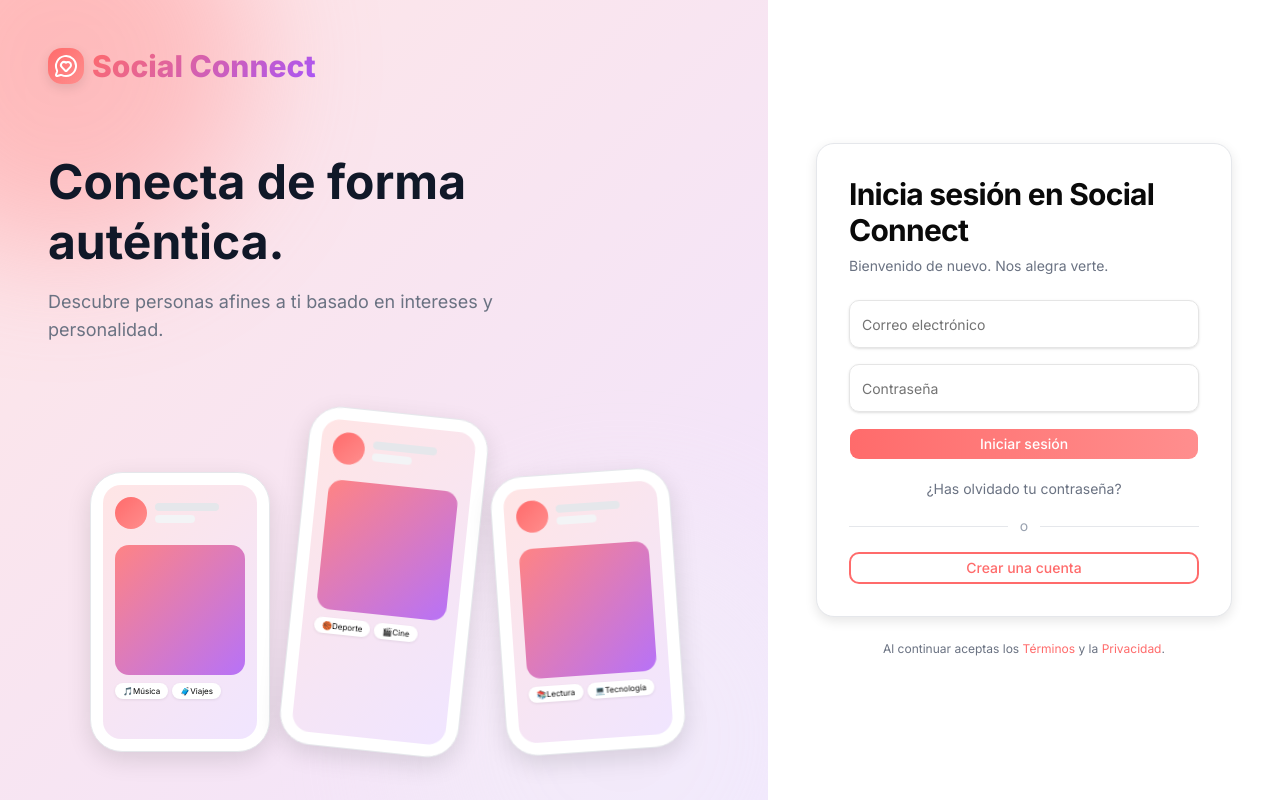
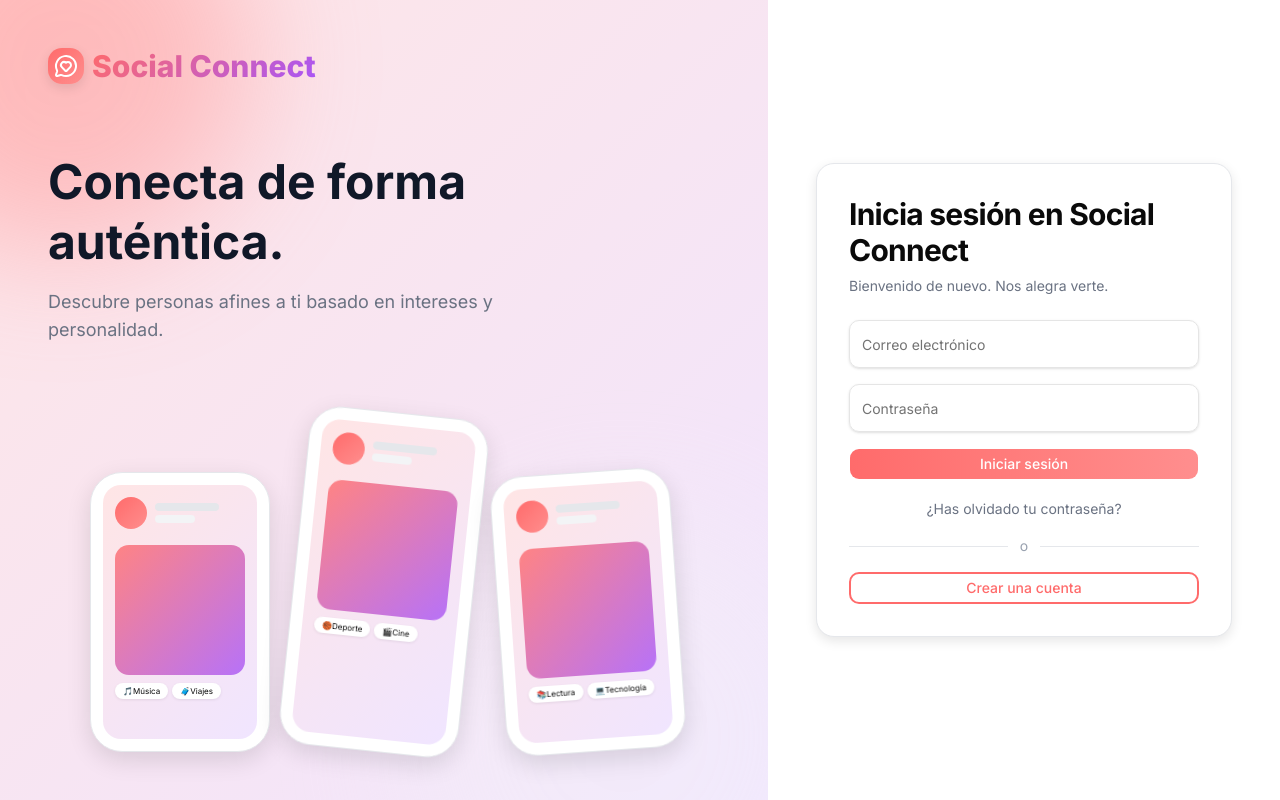
Before and after one commit to juanmariabravo/tfg-social-connect-frontend, a React (Vite) app: page / in a window 1280 px wide. Built offline with nearby package versions, Linux system fonts and the light colour scheme; no server answers.

Commit message:
refactor: remove terms and privacy links from login page

```diff
--- a/src/pages/Login.tsx
+++ b/src/pages/Login.tsx
@@ -101,17 +101,6 @@ export default function LoginPage() {
               </Button>
             </form>
           </div>
-          <p className="mt-6 text-center text-xs text-gray-500">
-            Al continuar aceptas los{' '}
-            <Link to="#" className="text-[#FF6B6B] hover:underline">
-              Términos
-            </Link>{' '}
-            y la{' '}
-            <Link to="#" className="text-[#FF6B6B] hover:underline">
-              Privacidad
-            </Link>
-            .
-          </p>
         </div>
       </div>
     </div>
```
